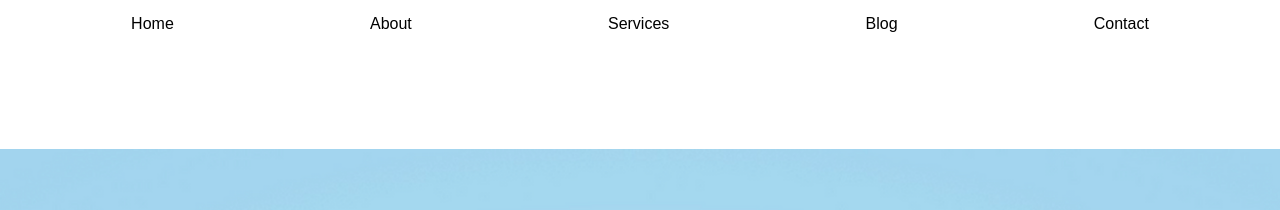
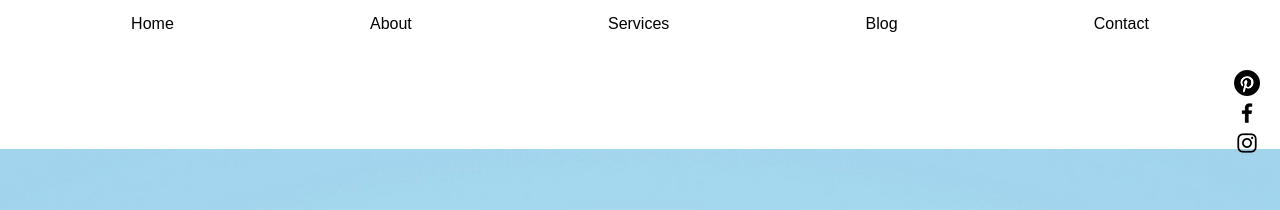
Before and after one commit to investorkachi/tripsandgo, a plain HTML site: page index.html in a window 1280 px wide. Shown: the part 230-440 px from the top of the page. Drawn offline with Linux system fonts and the light colour scheme.

Commit message:
thank God

```diff
--- a/index.html
+++ b/index.html
@@ -124,5 +124,10 @@
     <footer>
         <span>© 2024 Tripsandgo | Reg. No 16854402 Estonia</span>
     </footer>
+    <div class="icons">
+        <a href=""><img src="11062b_472d7cf8413243a89cbbc2e9409101a3~mv2.png" alt=""></a>
+        <a href=""><img src="0fdef751204647a3bbd7eaa2827ed4f9.png" alt=""></a>
+        <a href=""><img src="01c3aff52f2a4dffa526d7a9843d46ea.png" alt=""></a>
+    </div>
 </body>
 </html>
--- a/style.css
+++ b/style.css
@@ -273,6 +273,13 @@ footer{
     text-align: center;
     padding: 0.9375rem 0;
 }
+.icons{
+    display: flex;
+    flex-direction: column;
+    position: fixed;
+    right: 20px;
+    top: 300px;
+}
 @media (min-width:300px) {
     header p{
         font-size: small;
```
